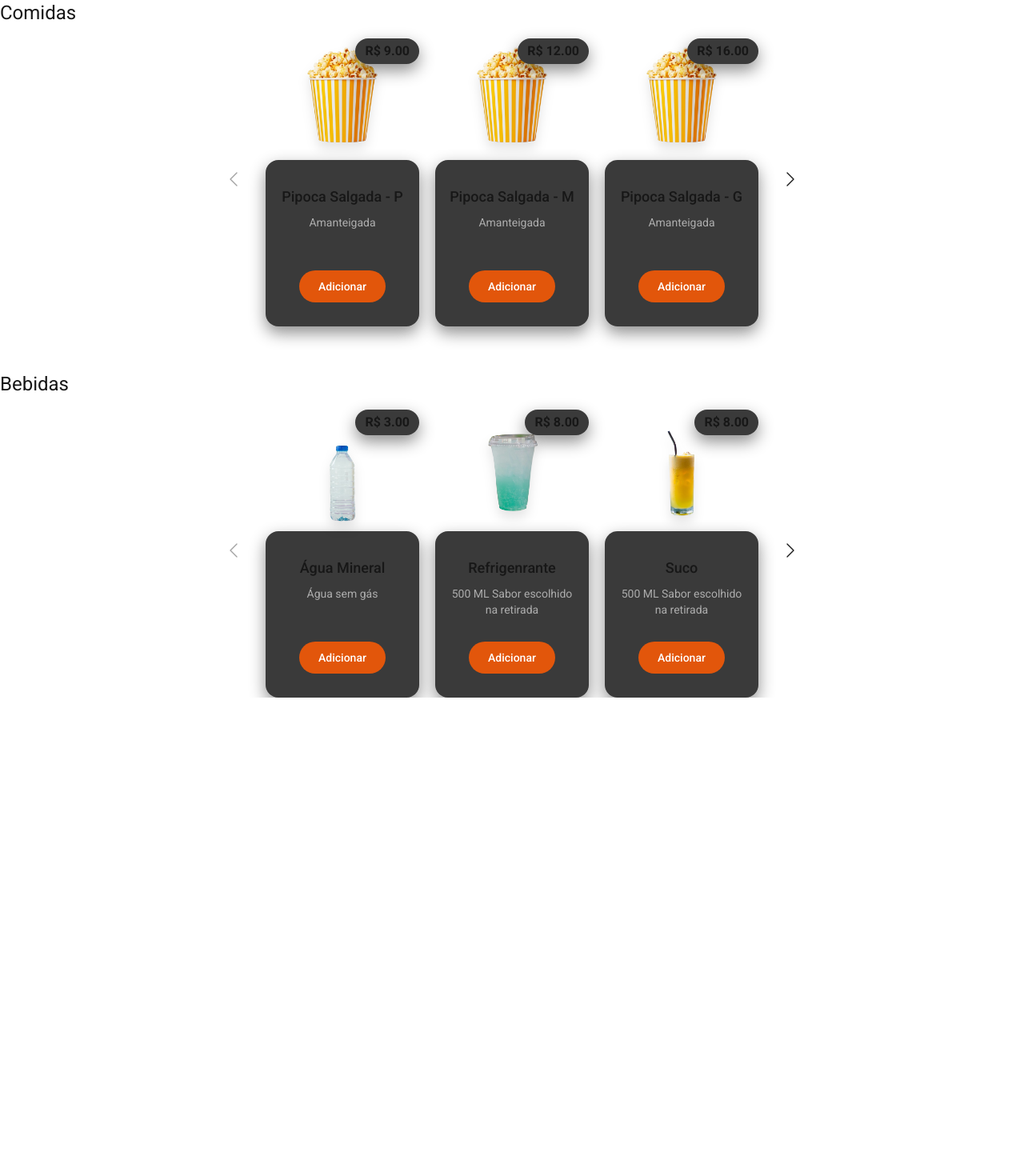
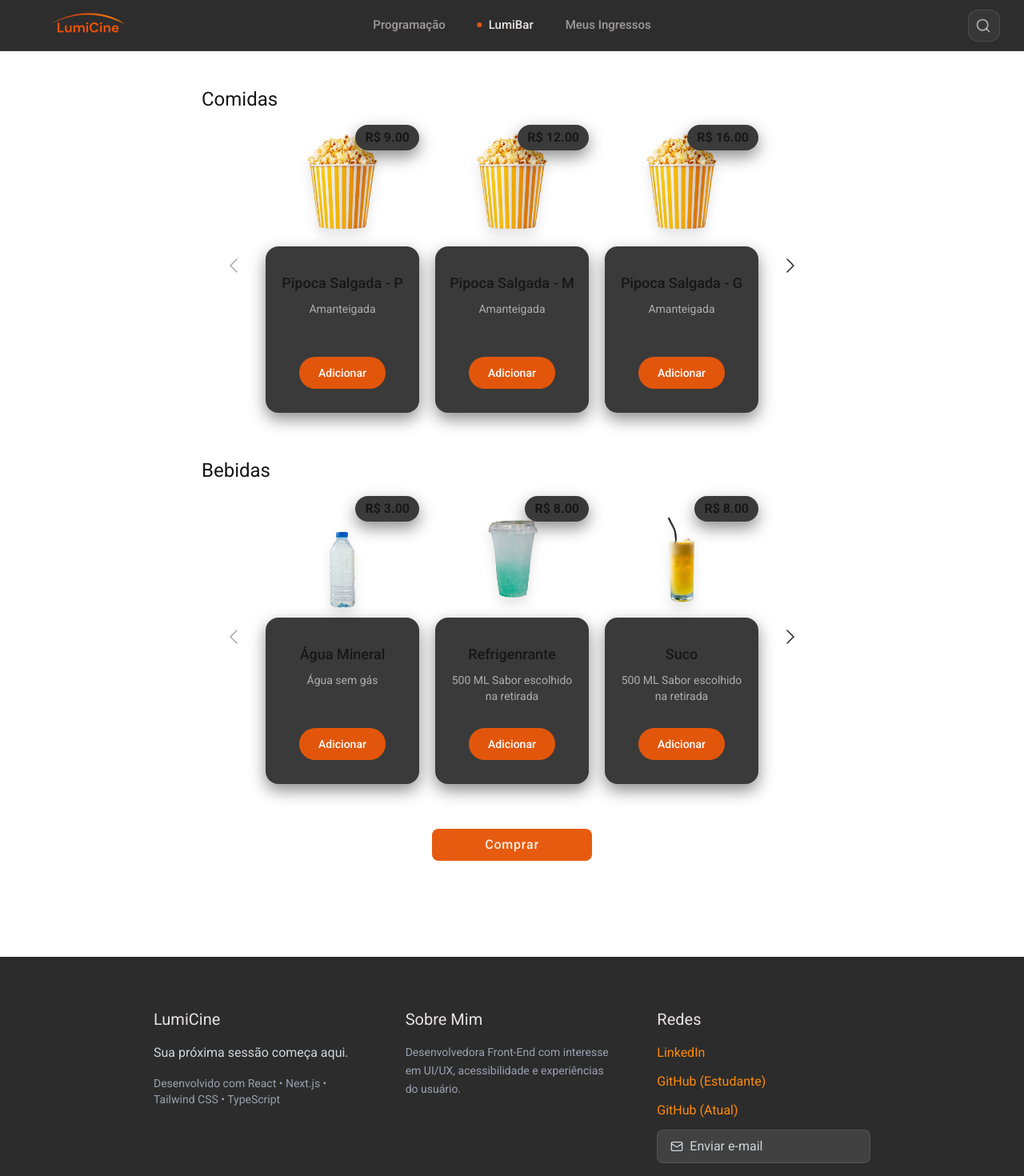
Before and after one commit to MaduDev003/LumiCine, a Next.js app: page /lumibar in a window 1280 px wide. Shown: the top 1470 px of the page at 80% size. Before the commit the page ends 872 px from the top, so only its background shows below. Built offline with nearby package versions, Linux system fonts and the light colour scheme.

Commit message:
feat: lumiBar Navigation

```diff
--- a/src/app/lumibar/page.tsx
+++ b/src/app/lumibar/page.tsx
@@ -1,5 +1,37 @@
+"use client";
+
+import { useState } from "react";
+import { useMovieContext } from "@/src/context/MovieContext";
+import Header from "@/src/components/layout/Header";
 import LumiBar from "@/src/components/layout/Lumibar";
+import Footer from "@/src/components/layout/Footer";
+import ButtonCine from "@/src/components/ui/ButtonCine";
 
 export default function LumiBarPrincipal() {
-  return <LumiBar />;
+  const [menu, setMenu] = useState(false);
+  const { nowPlayingMoviesData, comingSoonMoviesData } = useMovieContext();
+
+  return (
+    <>
+      <Header
+        setMenu={setMenu}
+        allMoviesForSearch={[
+          ...nowPlayingMoviesData,
+          ...comingSoonMoviesData,
+        ]}
+      />
+      <main className="mt-3 mb-12">
+            <div className="px-3 flex justify-center pt-8 pb-13">
+              <div className="w-full max-w-275 mx-60 pb-5 flex flex-col gap-4 lg:min-h-200">
+                <LumiBar />
+                <div className="flex justify-center items-center ">
+                  <ButtonCine text="Comprar" className="bg-accent w-50 h-10 mt-10"/>
+                </div>
+              </div>
+          </div>
+
+      </main>
+      <Footer />
+    </>
+  );
 }
--- a/src/components/ui/MenuListElements.tsx
+++ b/src/components/ui/MenuListElements.tsx
@@ -41,13 +41,14 @@ export default function MenuListElements({
 
       <Link
         href="/lumibar"
-        className={linkClasses("/lumiBar")}
+        className={linkClasses("/lumibar")}
         onClick={() => clearCheckout()}
         >
-          LumiBar
-          {isActive("/lumiBar") && (
+           {isActive("/lumibar") && (
             <span className="w-1.5 h-1.5 rounded-full bg-accent" />
           )}
+          LumiBar
+
       </Link>
 
       <Link
```
